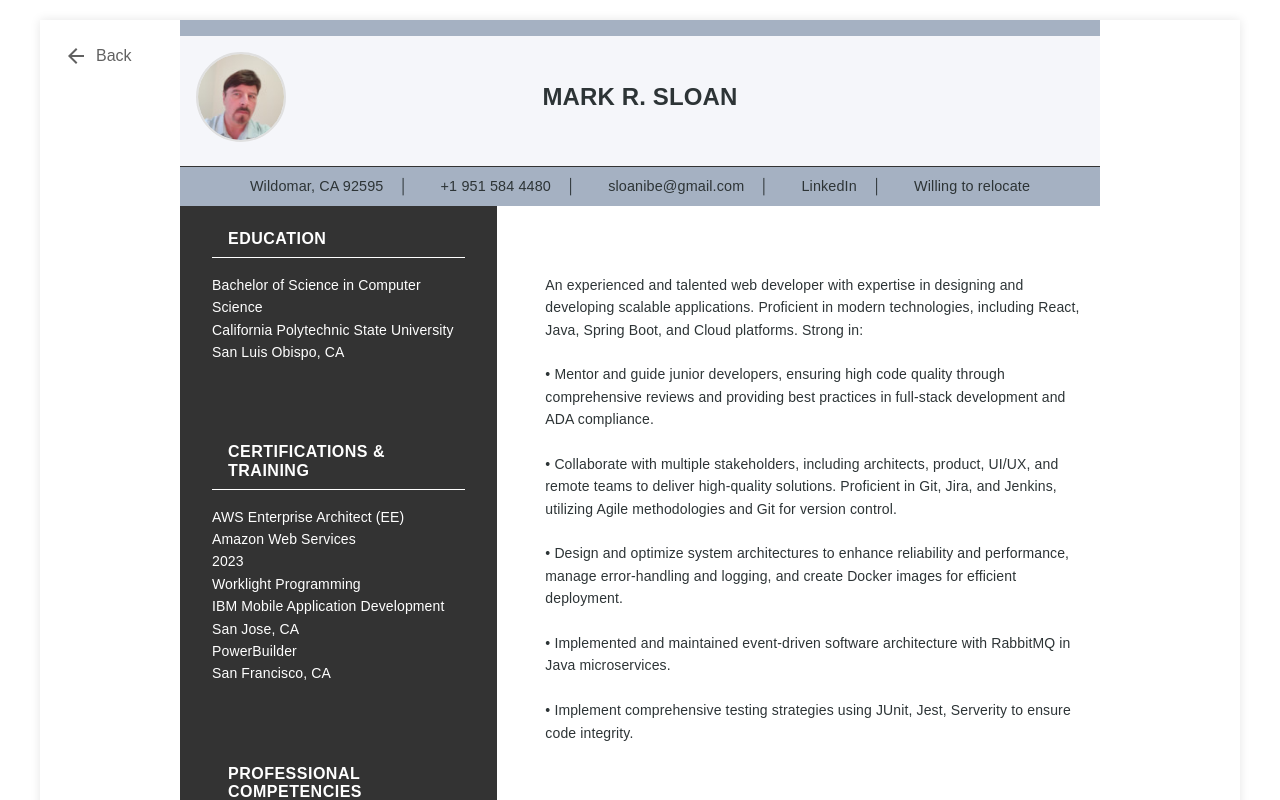
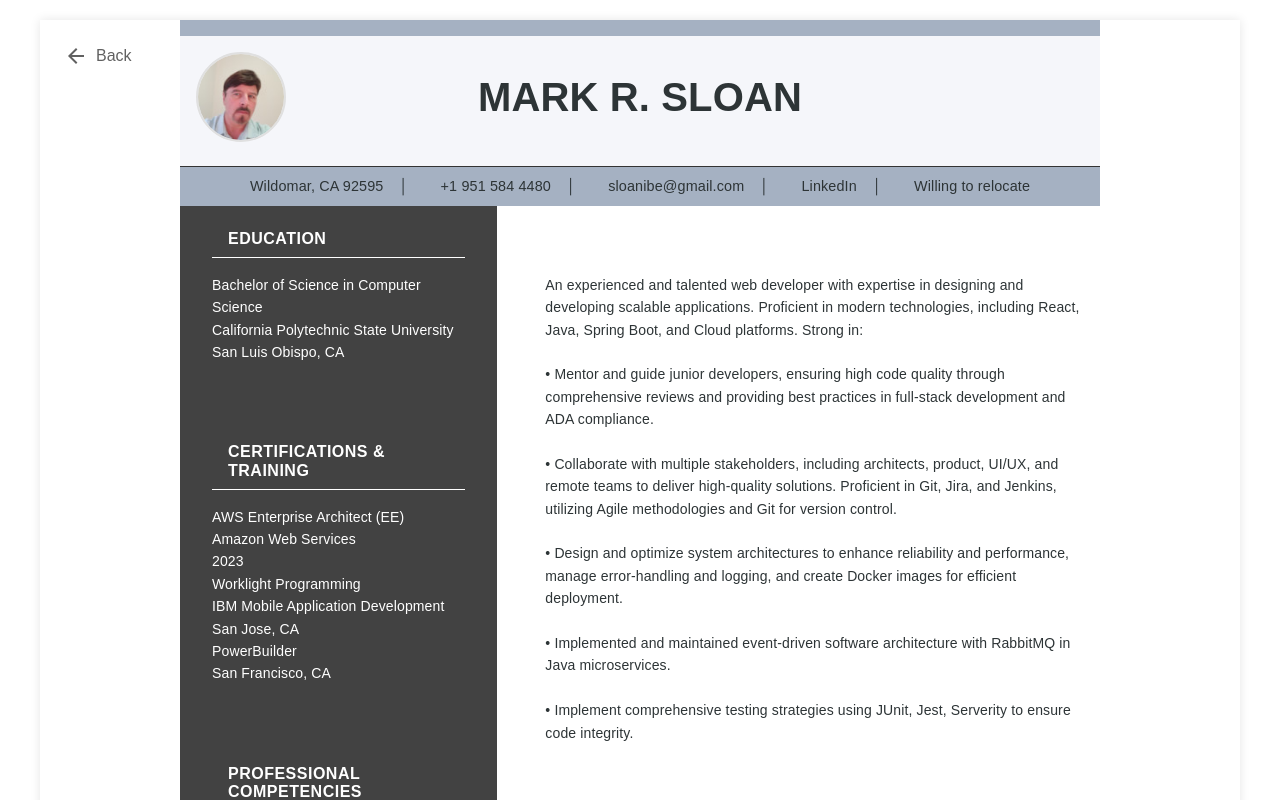
Before and after one commit to sloanibe/aws-starter-fe, a React (Vite) app in the folder aws-react-hello-world/: page /resume in a window 1280 px wide. Built offline with nearby package versions, Linux system fonts and the light colour scheme.

Commit message:
style: increase name font size and adjust left column background

```diff
--- a/aws-react-hello-world/src/components/resume/Resume.tsx
+++ b/aws-react-hello-world/src/components/resume/Resume.tsx
@@ -98,7 +98,8 @@ const NameWrapper = styled('div')(({ theme }) => ({
     width: '100%',
     textAlign: 'center',
     paddingLeft: '90px',
-    paddingRight: '90px'
+    paddingRight: '90px',
+    fontSize: '2.5rem' // Increase name font size
   },
   '& img': {
     position: 'absolute',
@@ -152,7 +153,7 @@ const LeftColumn = styled('div')(({ theme }) => ({
   flexDirection: 'column',
   gap: theme.spacing(3),
   minWidth: '250px',
-  backgroundColor: theme.palette.grey[300],
+  backgroundColor: theme.palette.grey[800], // Darker grey to match Word document
   color: '#ffffff',
   padding: theme.spacing(0, 2, 2, 2), // Remove top padding to touch contact section
   '& > div': {
```
